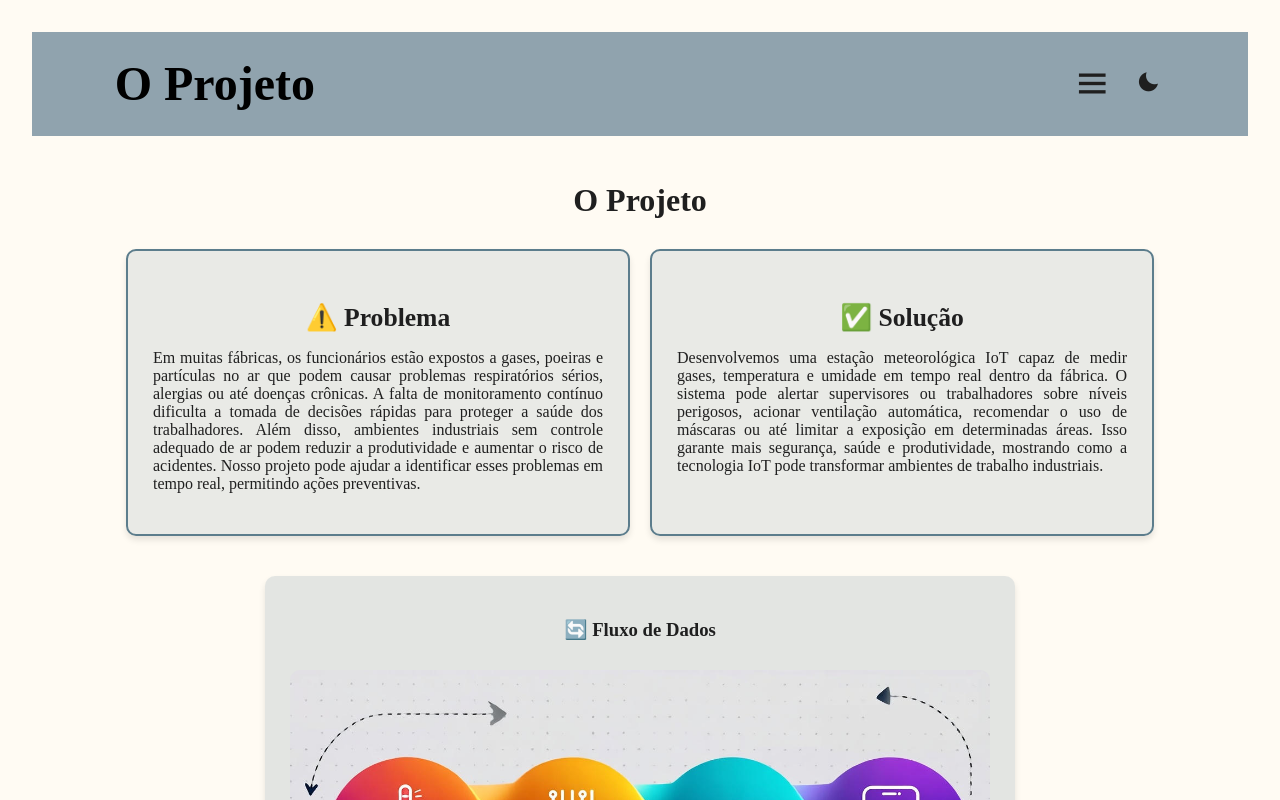
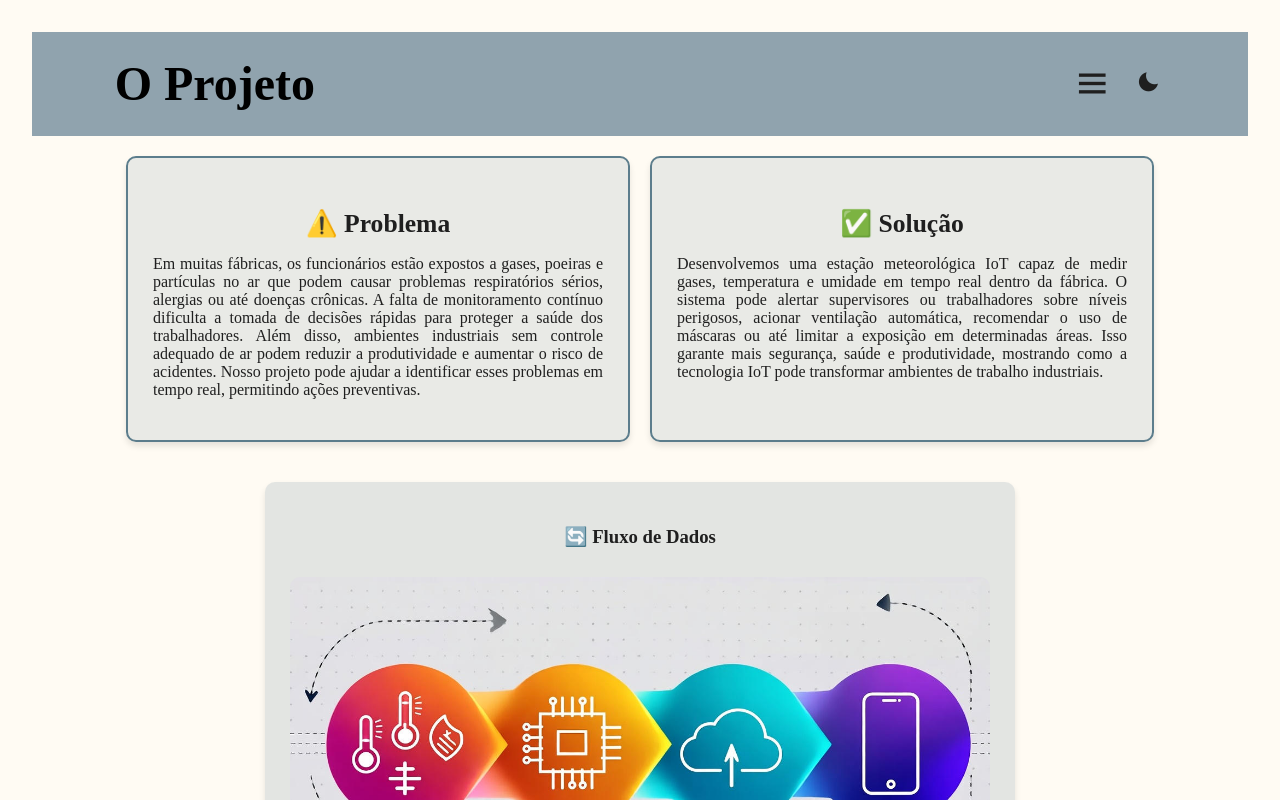
Before and after one commit to Matheus2570/Site-Projeto-IOT, a React (Vite) app: page /o-projeto in a window 1280 px wide. Shown: the top 800 px of the page. Built offline with nearby package versions, Linux system fonts and the light colour scheme.

Commit message:
Dia 22/10/2025 Matheus

```diff
--- a/src/pages/oProjeto.jsx
+++ b/src/pages/oProjeto.jsx
@@ -6,8 +6,6 @@ import Capivara from "../assets/CapivaraEstimacao.jpeg";
 function OProjeto() {
   return (
     <div className="o-projeto">
-      <h2>O Projeto</h2>
-
       {/* Problema e Solução */}
       <section className="problema-solucao">
         <div className="problema">
```
